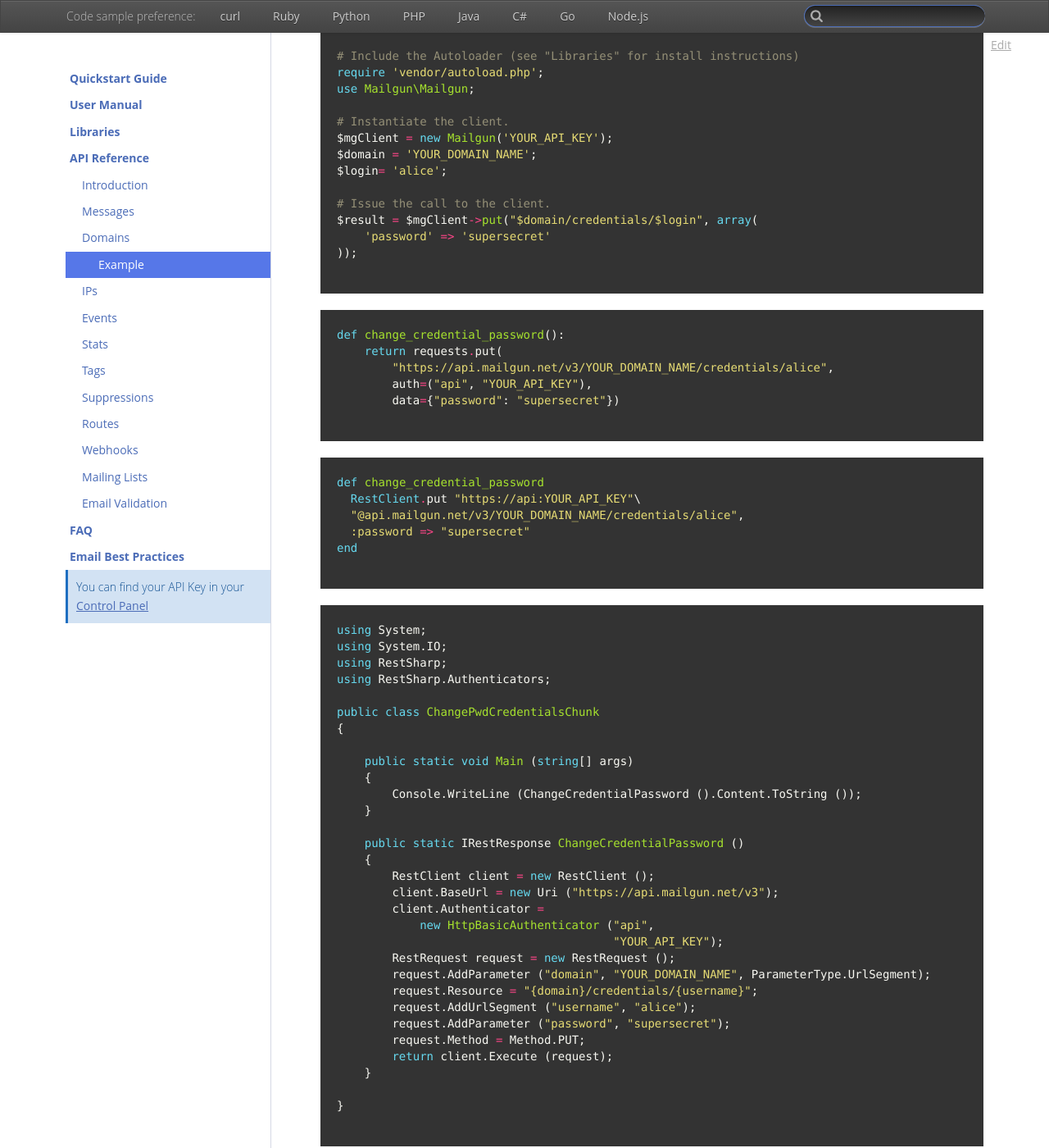
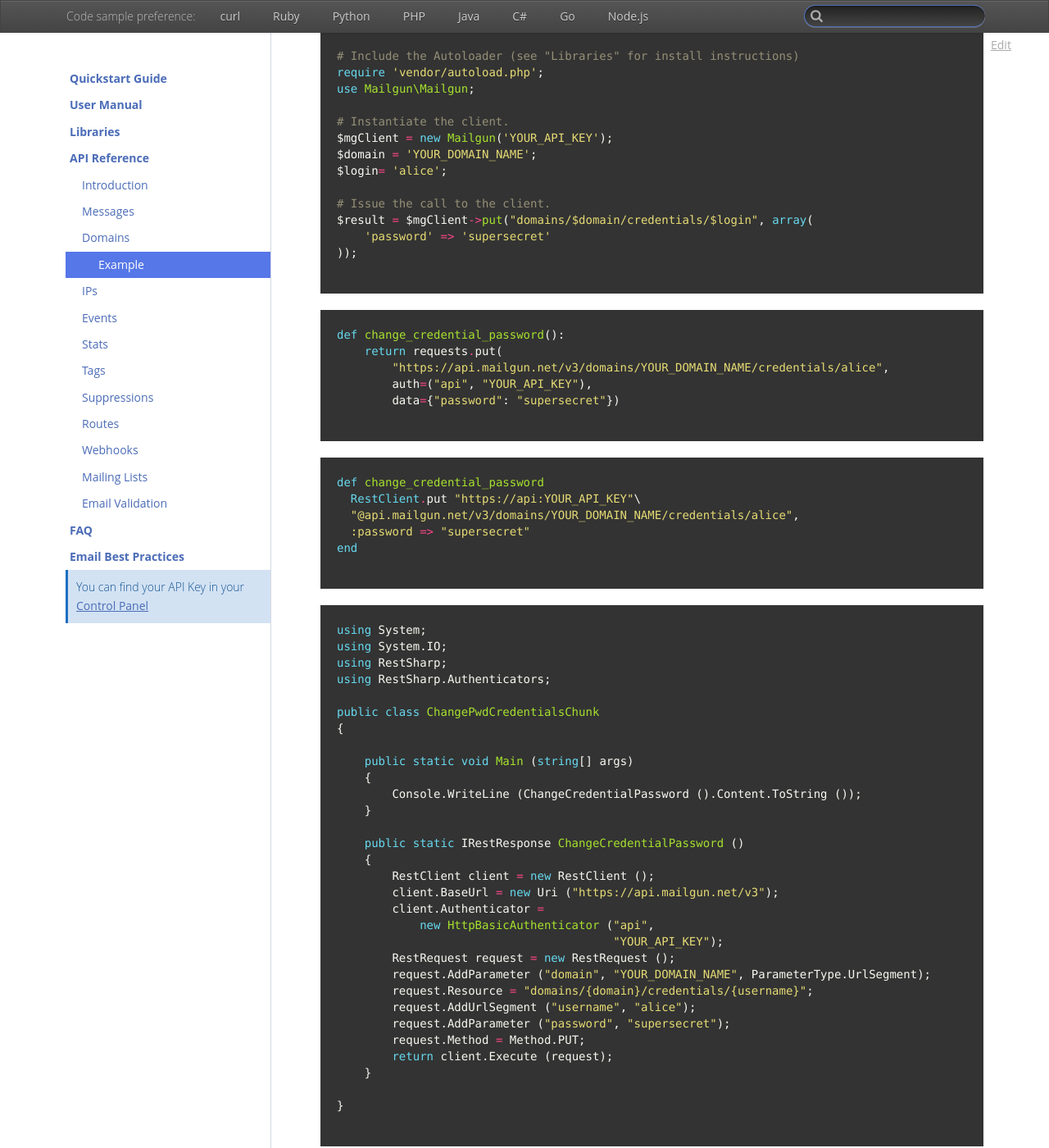
Before and after one commit to mailgun/documentation, a Sphinx documentation site: the page built from source/api-domains.rst, in a window 1280 px wide and 1400 px high, scrolled down 24164 px. Shown: the whole window at 82% size. Built offline with Sphinx 7.4.7, drawn with Linux system fonts in a browser that asks for light colours; comment, search, counter and statistics services are not loaded; some of the changed text lies outside the part shown.

Commit message:
Corrected url to change credentials
Corrected url to change credentials

```diff
--- a/source/samples/change-pwd-credentials.rst
+++ b/source/samples/change-pwd-credentials.rst
@@ -2,7 +2,7 @@
 .. code-block:: bash
 
     curl -s --user 'api:YOUR_API_KEY' -X PUT \
-	https://api.mailgun.net/v3/YOUR_DOMAIN_NAME/credentials/alice \
+	https://api.mailgun.net/v3/domains/YOUR_DOMAIN_NAME/credentials/alice \
 	-F password='abc123'
 
 .. code-block:: java
@@ -39,7 +39,7 @@
   $login= 'alice';
 
   # Issue the call to the client.
-  $result = $mgClient->put("$domain/credentials/$login", array(
+  $result = $mgClient->put("domains/$domain/credentials/$login", array(
       'password' => 'supersecret'
   ));
 
@@ -47,7 +47,7 @@
 
  def change_credential_password():
      return requests.put(
-         "https://api.mailgun.net/v3/YOUR_DOMAIN_NAME/credentials/alice",
+         "https://api.mailgun.net/v3/domains/YOUR_DOMAIN_NAME/credentials/alice",
          auth=("api", "YOUR_API_KEY"),
          data={"password": "supersecret"})
 
@@ -55,7 +55,7 @@
 
  def change_credential_password
    RestClient.put "https://api:YOUR_API_KEY"\
-   "@api.mailgun.net/v3/YOUR_DOMAIN_NAME/credentials/alice",
+   "@api.mailgun.net/v3/domains/YOUR_DOMAIN_NAME/credentials/alice",
    :password => "supersecret"
  end
 
@@ -83,7 +83,7 @@
                                          "YOUR_API_KEY");
          RestRequest request = new RestRequest ();
          request.AddParameter ("domain", "YOUR_DOMAIN_NAME", ParameterType.UrlSegment);
-         request.Resource = "{domain}/credentials/{username}";
+         request.Resource = "domains/{domain}/credentials/{username}";
          request.AddUrlSegment ("username", "alice");
          request.AddParameter ("password", "supersecret");
          request.Method = Method.PUT;
@@ -101,6 +101,6 @@
  var DOMAIN = 'YOUR_DOMAIN_NAME';
  var mailgun = require('mailgun-js')({ apiKey: "YOUR_API_KEY", domain: DOMAIN });
 
- mailgun.put(`/domain/${DOMAIN}/credentials/alice`, {"password" : "supersecret"}, function (error, body) {
+ mailgun.put(`/domains/${DOMAIN}/credentials/alice`, {"password" : "supersecret"}, function (error, body) {
    console.log(body);
  });
```
